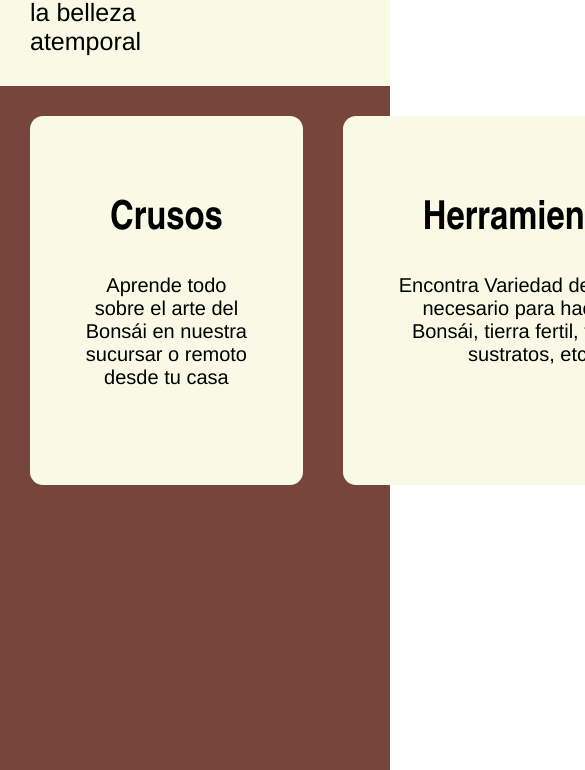
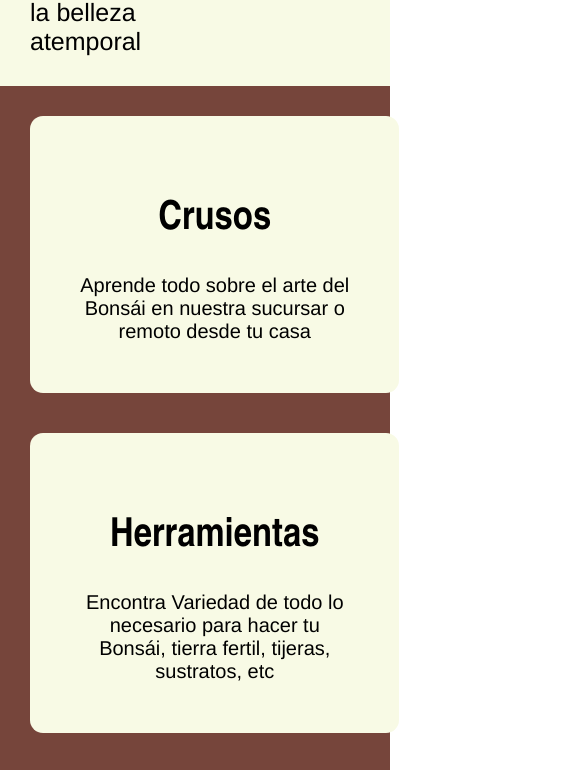
Before and after one commit to maximilianocabrera/primer-proyecto-utn, a plain HTML site: page index.html in a window 390 px wide. Shown: the part 1147-1917 px from the top of the page, 585 px wide, since content can reach past the window. Drawn offline with Linux system fonts and the light colour scheme.

Commit message:
add resposive

```diff
--- a/style/style.css
+++ b/style/style.css
@@ -225,3 +225,19 @@ footer ul li a {
     box-shadow: 0px 4px 8px rgba(0, 0, 0, 0.1);
     z-index: 1000;
 }
+
+@media (max-width: 880px){
+    #courses .cont-grid-cours{
+        grid-template-columns: repeat(2, 1fr);
+    }
+    footer{
+    height: 110px;
+    }
+
+}
+
+@media (max-width: 480px){
+    #courses .cont-grid-cours {
+        grid-template-columns: 1fr;
+    }
+ }
```
Also changed, not shown: assets/logo2.jpg.
